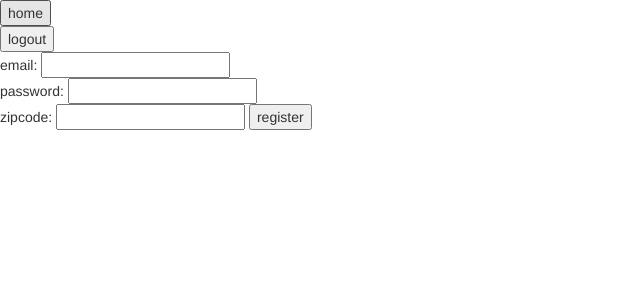
After one commit to mbiannaccone/spot, a Flask app: page /register in a window 1280 px wide. The commit adds this page. Shown: the top 300 px of the page, without its empty margins (0-640 px from the left). Run offline with Flask 2, Linux system fonts and the light colour scheme; some libraries are stand-ins or nearby versions.

Commit message:
Login, logout, and register all working!

```diff
--- a/server.py
+++ b/server.py
@@ -32,6 +32,33 @@ def index():
                            chars=chars)
 
 
+@app.route('/register')
+def register():
+    """ Renders register template form. """
+
+    return render_template('register.html')
+
+
+@app.route('/register', methods=["POST"])
+def register_process():
+    """ Checks if email already exists, and if not creates a new user. """
+
+    email = request.form.get("email")
+    pwd = request.form.get("pwd")
+    zipcode = request.form.get("zip")
+
+    if db.session.query(User).filter(User.email == email).first() is None:
+        new_user = User(email=email, password=pwd, zipcode=zipcode)
+        db.session.add(new_user)
+        db.session.commit()
+        flash("Logged in as %s" % email)
+        session['user_id'] = new_user.user_id
+        return redirect('/user/%s' % new_user.user_id)
+    else:
+        flash("A user account with that email already exists, please login.")
+        return redirect('/login')
+
+
 @app.route('/login')
 def login_page():
     """ Renders login page. """
@@ -48,14 +75,22 @@ def login_process():
     if db.session.query(User).filter(User.email == email, User.password == pwd
                                      ).first() is None:
         flash("Email/password combination do not match.")
-        print 'got to if'
         return redirect('/login')
     else:
-        print 'got to else'
-        flash("Logged in! as %s" % email)
+        flash("Logged in as %s" % email)
         user = User.query.filter(User.email == email).one()
         session['user_id'] = user.user_id
         return redirect('/user/%s' % user.user_id)
+
+
+@app.route("/logout")
+def logout_process():
+    """Logs out current user."""
+
+    del session['user_id']
+    flash("You are now logged out. Goodbye!")
+
+    return redirect("/")
 
 
 @app.route('/user/<user_id>')
@@ -63,6 +98,7 @@ def user_profile(user_id):
     """ User's profile page. """
 
     print 'hi im in the user page.'
+    return redirect('/')
 
 
 @app.route('/breed-search')
--- /dev/null
+++ b/templates/register.html
@@ -0,0 +1,11 @@
+{% extends 'base.html' %}
+{% block content %}
+
+<form action="/register" method="POST">
+    <span>email: <input type="text" name="email"></span><br>
+    <span>password: <input type="text" name="pwd"></span><br>
+    <span>zipcode: <input type="text" name="zip" pattern="[0-9]{5}"></span>
+    <input type="submit", value="register">
+</form>
+
+{% endblock %}
```
Also changed, not shown: templates/homepage.html (+2 -8 lines).
